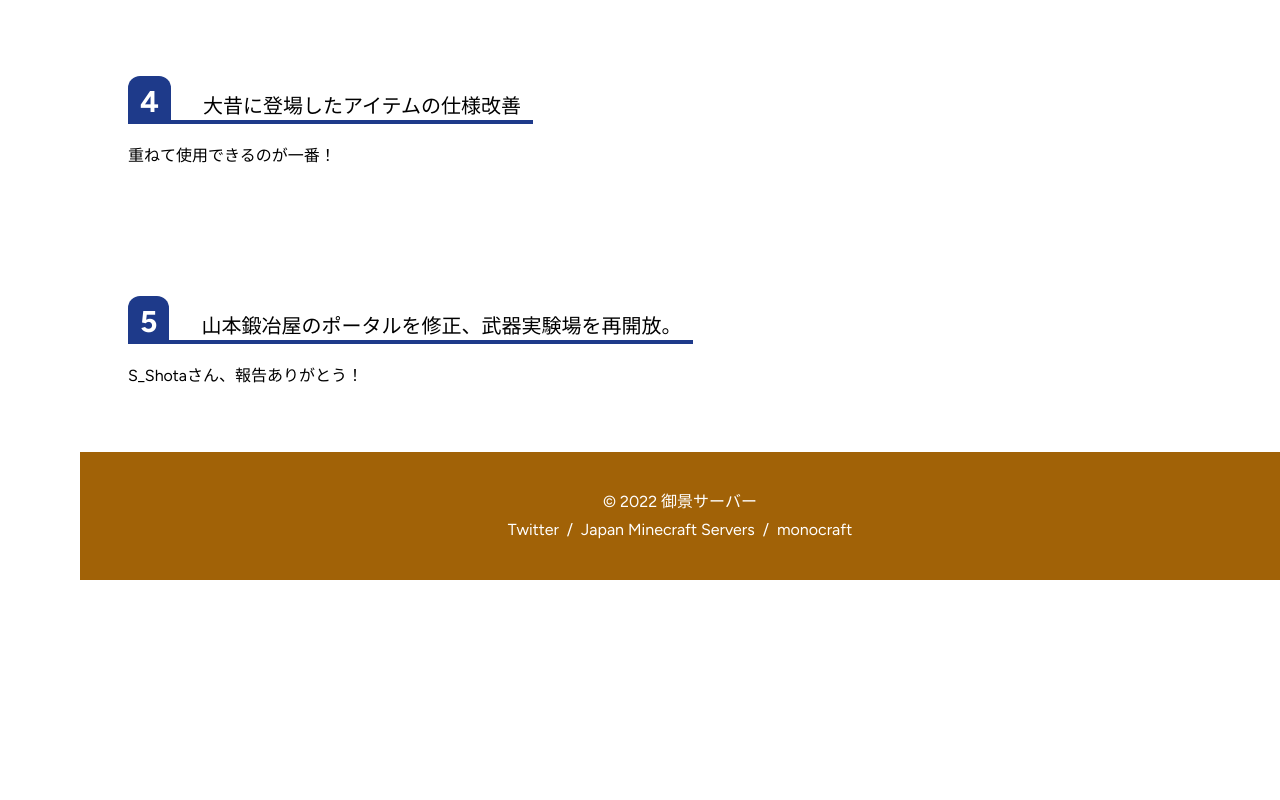
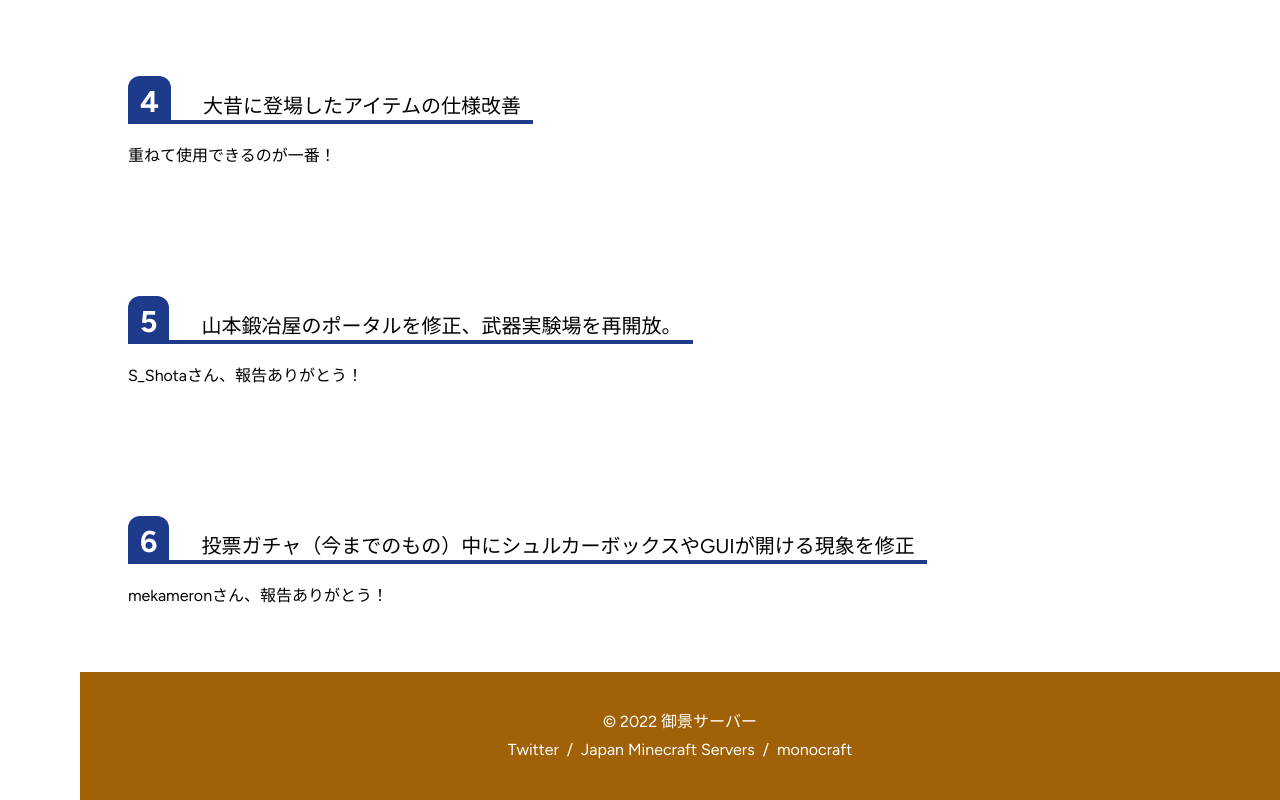
Before and after one commit to Mikage-Server/website, a Next.js app: page /news/spring-update-2024 in a window 1280 px wide. Shown: the part 6440-7240 px from the top of the page. Before the commit the page ends 7020 px from the top, so only its background shows below. Built offline with nearby package versions, Linux system fonts and the light colour scheme; no server answers.

Commit message:
Add: 旧投票ガチャの脆弱性を修正したことを記載

```diff
--- a/app/(main)/news/spring-update-2024/Fixed.tsx
+++ b/app/(main)/news/spring-update-2024/Fixed.tsx
@@ -53,6 +53,15 @@ export default function Fixed() {
 
           <div>S_Shotaさん、報告ありがとう！</div>
         </div>
+
+        <div className="mt-32">
+          <Headline3WithIndex
+            label="投票ガチャ（今までのもの）中にシュルカーボックスやGUIが開ける現象を修正"
+            index={6}
+          />
+
+          <div>mekameronさん、報告ありがとう！</div>
+        </div>
       </article>
     </section>
   );
```
